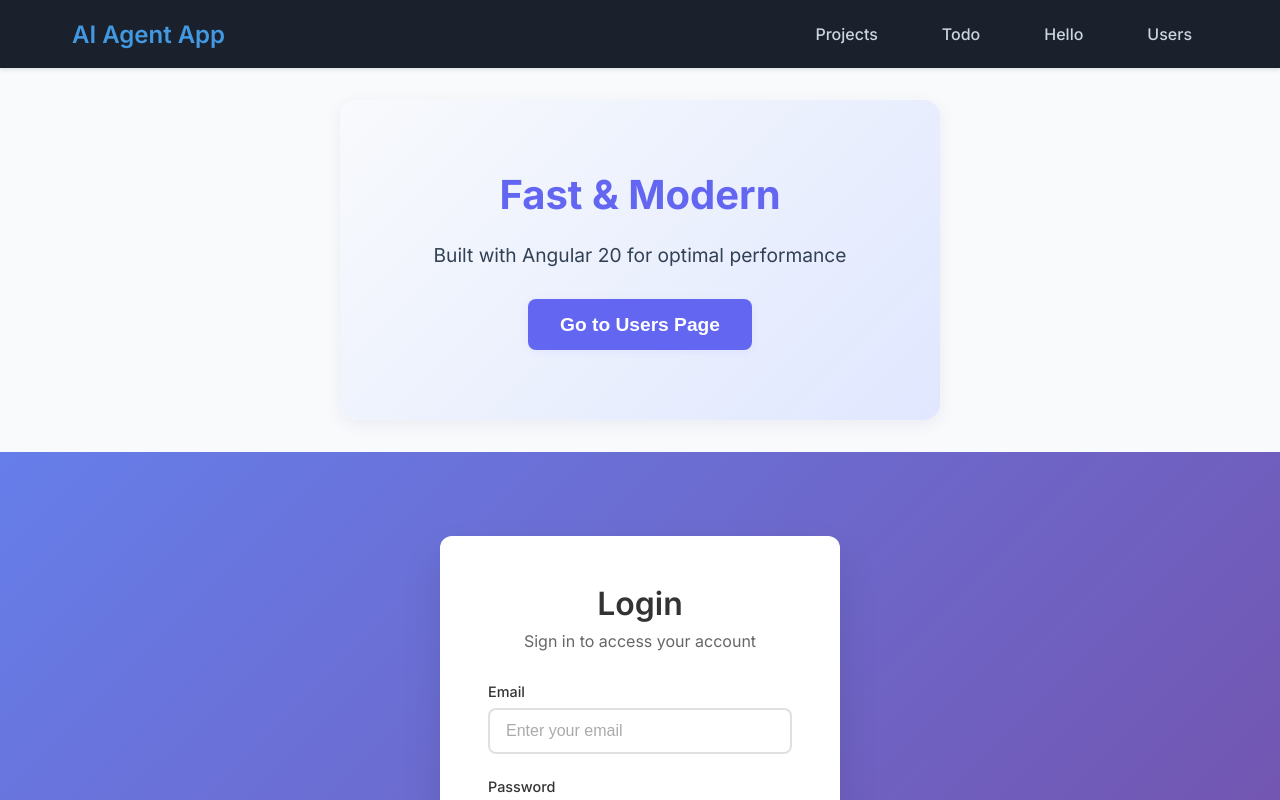
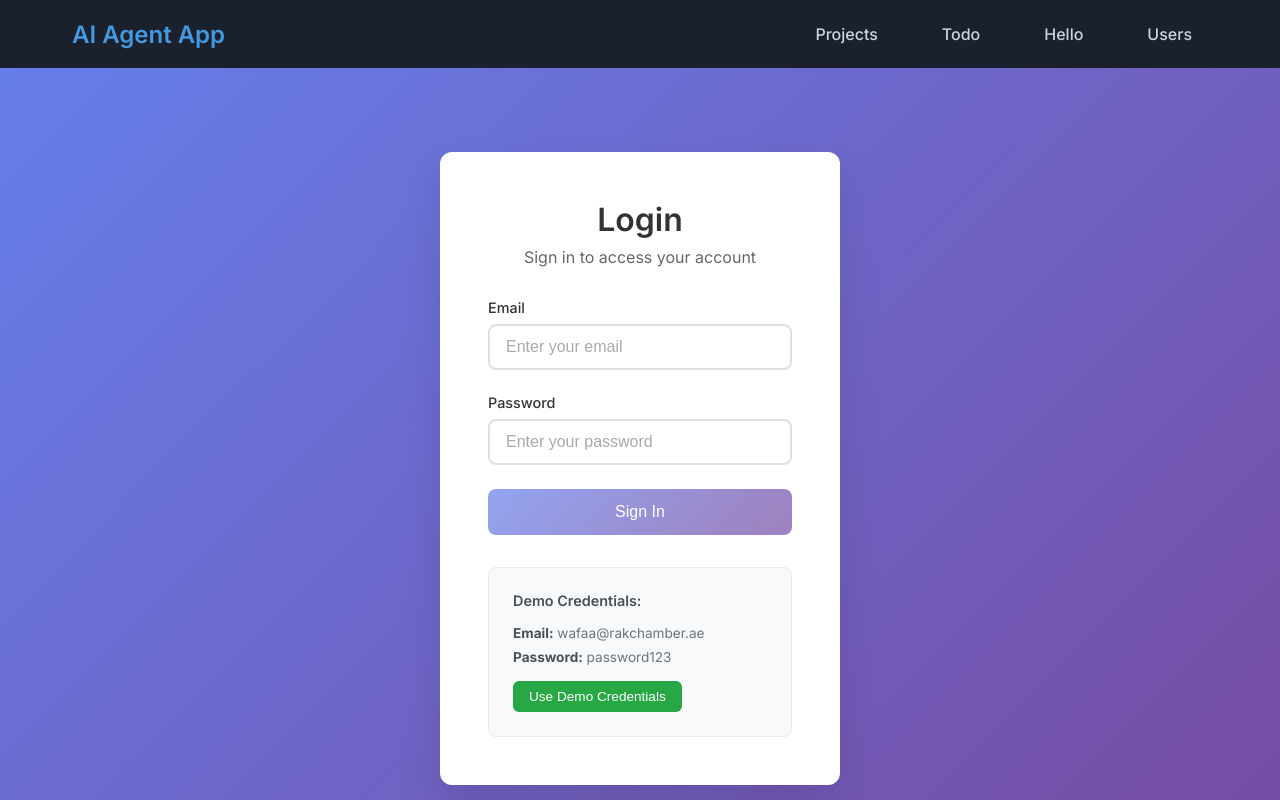
Before and after one commit to wafaa-rakchamber/ai-agent-app, an Angular app: page /login in a window 1280 px wide. Built offline with nearby package versions, Linux system fonts and the light colour scheme.

Commit message:
Update dashboard component and app template

```diff
--- a/src/app/app.html
+++ b/src/app/app.html
@@ -10,11 +10,7 @@
   </div>
 </nav>
 
-<div style="display: flex; flex-direction: column; align-items: center; justify-content: center; min-height: 40vh; background: linear-gradient(135deg, #f8fafc 0%, #e0e7ff 100%); border-radius: 1rem; box-shadow: 0 4px 16px rgba(60, 60, 120, 0.08); margin: 2rem auto; max-width: 600px; padding: 2.5rem 1.5rem;">
-	<h1 style="font-size: 2.5rem; color: #6366f1; font-weight: 700; margin-bottom: 1.5rem;">Fast & Modern</h1>
-	<p style="font-size: 1.2rem; color: #334155; margin-bottom: 2rem;">Built with Angular 20 for optimal performance</p>
-	<button style="background: #6366f1; color: #fff; border: none; border-radius: 0.5rem; padding: 0.9rem 2rem; font-size: 1.2rem; font-weight: 600; cursor: pointer; transition: background 0.2s, transform 0.2s; box-shadow: 0 2px 8px rgba(99, 102, 241, 0.08);" routerLink="/users" >Go to Users Page</button>
-</div>
+
 
 <main class="main-content">
   <router-outlet />
--- a/src/app/dashboard/dashboard.component.ts
+++ b/src/app/dashboard/dashboard.component.ts
@@ -108,10 +108,7 @@ import { environment } from '../../environments/environment';
                 <span class="feature-icon">📊</span>
                 <span class="feature-text">Projects Management</span>
               </button>
-              <button class="feature-button" disabled>
-                <span class="feature-icon">🚀</span>
-                <span class="feature-text">Fast & Modern - Built with Angular 20 for optimal performance</span>
-              </button>
+
               <button class="feature-button" (click)="navigateToTodo()">
                 <span class="feature-icon">📝</span>
                 <span class="feature-text">Todo App</span>
```
